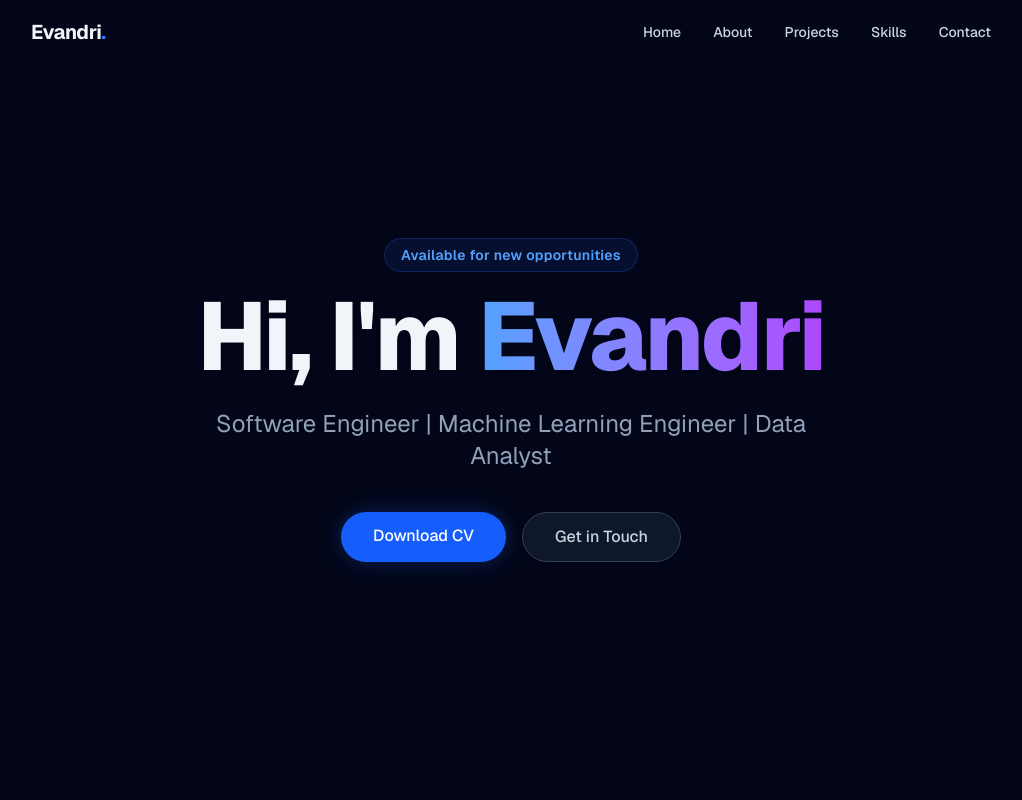
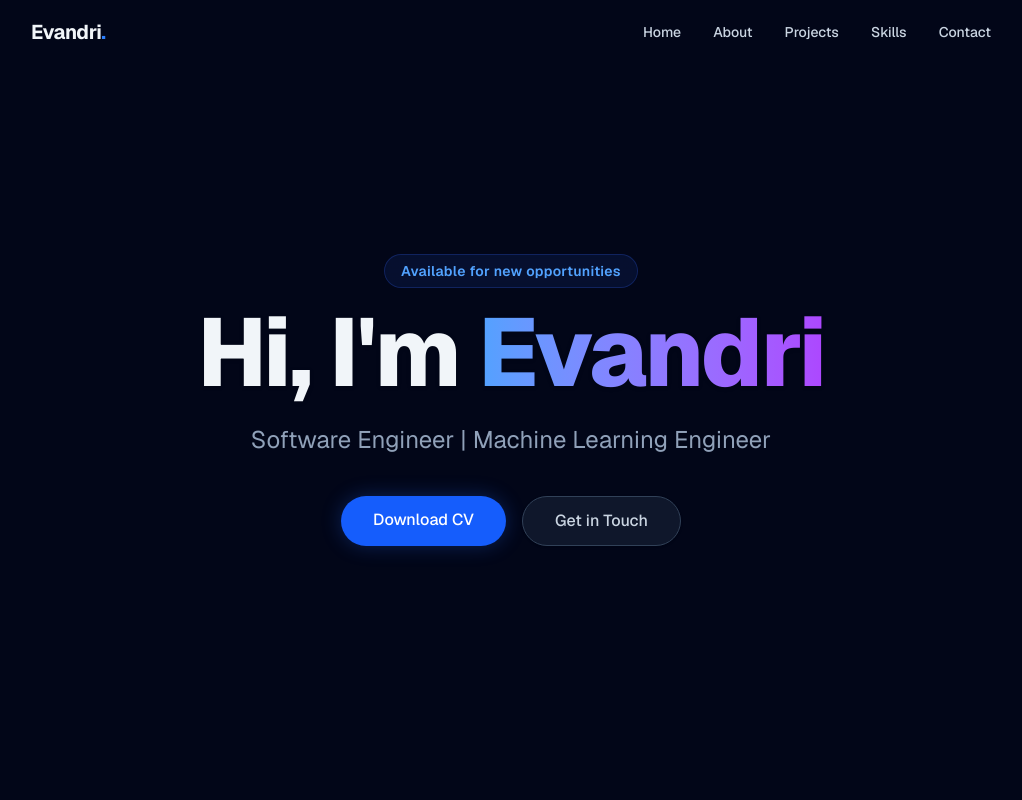
Before and after one commit to EvandriRidho/portofolio, a Next.js app: page / in a window 1280 px wide. Shown: the top 800 px of the page, without its empty margins (129-1151 px from the left). Built offline with nearby package versions, Linux system fonts and the light colour scheme.

Commit message:
change header

```diff
--- a/src/components/Header.tsx
+++ b/src/components/Header.tsx
@@ -56,7 +56,7 @@ export default function Header() {
                 transition={{ delay: 0.4, duration: 0.7, ease: "easeOut" }}
                 className="mt-6 text-lg sm:text-xl md:text-2xl text-slate-400 max-w-2xl px-4"
             >
-                Software Engineer <span className="hidden sm:inline">|</span><span className="sm:hidden block"></span> Machine Learning Engineer <span className="hidden sm:inline">|</span><span className="sm:hidden block"></span> Data Analyst
+                Software Engineer <span className="hidden sm:inline">|</span><span className="sm:hidden block"></span> Machine Learning Engineer <span className="hidden sm:inline"></span>
             </motion.p>
 
             <motion.div
```
